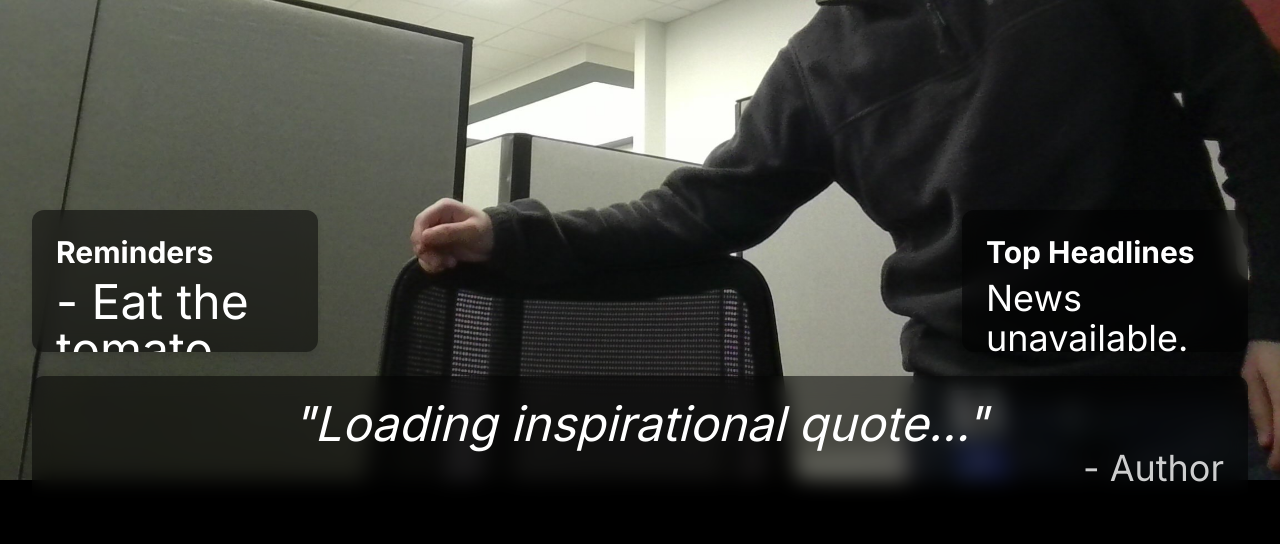
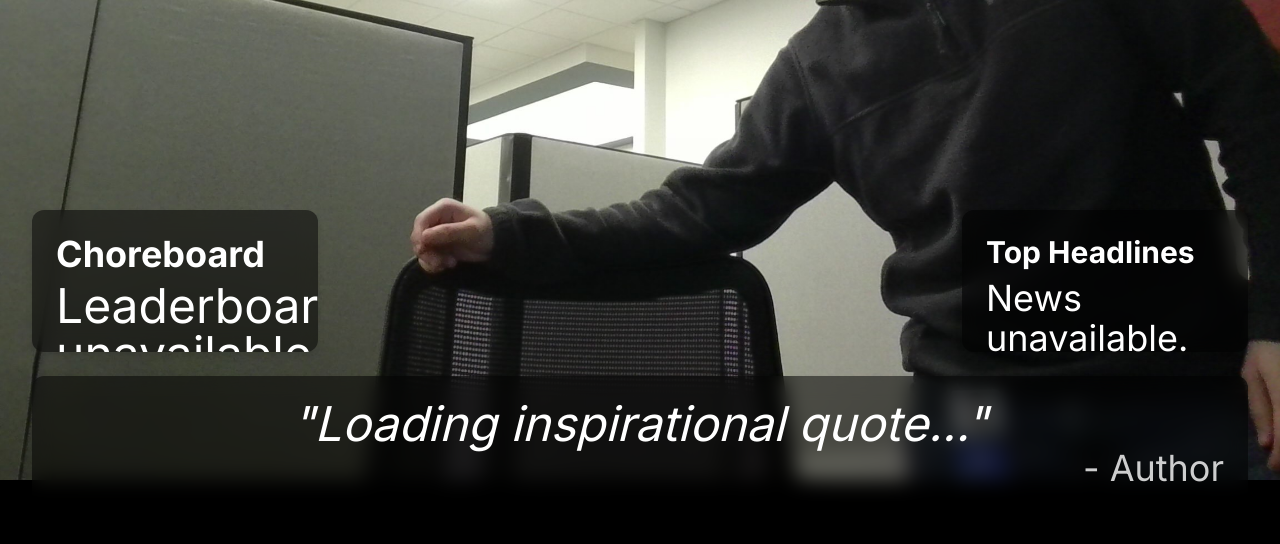
Before and after one commit to jacksakers/SmartFrame, a Flask app: page / in a window 1280 px wide; the page is wider, and only the part inside the window is pictured. Shown: the part 320-864 px from the top of that part. Run offline with Flask 3, Linux system fonts and the light colour scheme; some libraries are stand-ins or nearby versions.

Commit message:
added choreboard leaderboard

```diff
--- a/static/js/index.js
+++ b/static/js/index.js
@@ -18,7 +18,10 @@
         weather: 30 * 60 * 1000, // 30 minutes
         news: 60 * 60 * 1000, // 1 hour
         quote: 4 * 60 * 60 * 1000, // 4 hours
-        reminders: 5 * 60 * 1000 // 5 minutes
+        leaderboard: 2 * 60 * 1000 // 2 minutes
+    },
+    choreboard: {
+        apiUrl: "http://localhost:5001" // Update this to your Choreboard server IP and port
     },
     nasaApiKey: "EfFCqu9MJbGr7crV61dQ49Uo1jejD1M2kyERixTz" // Replace with your NASA API key or use "DEMO_KEY" for testing
 };
@@ -35,6 +38,7 @@
 const quoteTextEl = document.getElementById('quote-text');
 const quoteAuthorEl = document.getElementById('quote-author');
 const remindersListEl = document.getElementById('reminders-list');
+const leaderboardListEl = document.getElementById('leaderboard-list');
 const specialContentOverlayEl = document.getElementById('special-content-overlay');
 const specialContentEl = document.getElementById('special-content');
 
@@ -268,18 +272,59 @@
     }
 }
 
-async function updateReminders() {
+async function updateLeaderboard() {
     try {
-        const response = await fetch('/api/reminders');
-        const reminders = await response.json();
-        if (reminders.length > 0) {
-            remindersListEl.innerHTML = reminders.map(r => `<li>- ${r}</li>`).join('');
+        const response = await fetch(`${CONFIG.choreboard.apiUrl}/api/state`);
+        const data = await response.json();
+
+        // Calculate scores for each user
+        const scores = calculateChoreboardScores(data);
+
+        if (scores.length > 0) {
+            // Sort by total points descending
+            scores.sort((a, b) => b.totalPoints - a.totalPoints);
+
+            leaderboardListEl.innerHTML = scores.map((score, index) => {
+                const position = index + 1;
+                const medal = position === 1 ? '🏆' : position === 2 ? '🥈' : position === 3 ? '🥉' : `${position}.`;
+                return `<div class="flex justify-between items-center">
+                    <span>${medal} ${score.userName}</span>
+                    <span class="font-bold">${score.totalPoints} pts</span>
+                </div>`;
+            }).join('');
         } else {
-            remindersListEl.innerHTML = `<li>No reminders yet.</li>`;
+            leaderboardListEl.innerHTML = `<div>No scores yet.</div>`;
         }
     } catch (error) {
-        console.error("Failed to fetch reminders:", error);
+        console.error("Failed to fetch leaderboard:", error);
+        leaderboardListEl.innerHTML = `<div>Leaderboard unavailable</div>`;
     }
+}
+
+function calculateChoreboardScores(data) {
+    const scores = [];
+
+    data.users.forEach(user => {
+        let totalPoints = 0;
+
+        // Calculate points from completed log
+        data.currentWeek.completedLog.forEach(log => {
+            if (log.userId === user.id) {
+                const chore = data.masterChores.find(c => c.id === log.choreId);
+                if (chore) {
+                    totalPoints += chore.points;
+                }
+            }
+        });
+
+        scores.push({
+            userId: user.id,
+            userName: user.name,
+            totalPoints: totalPoints
+        });
+    });
+
+    return scores;
 }
 
 
@@ -290,7 +335,7 @@
     updateWeather();
     updateNews();
     updateQuote();
-    updateReminders();
+    updateLeaderboard();
     fetchAndStartSlideshow();
 
     // Set intervals for periodic updates
@@ -298,7 +343,7 @@
     setInterval(updateWeather, CONFIG.updates.weather);
     setInterval(updateNews, CONFIG.updates.news);
     setInterval(updateQuote, CONFIG.updates.quote);
-    setInterval(updateReminders, CONFIG.updates.reminders);
+    setInterval(updateLeaderboard, CONFIG.updates.leaderboard);
 }
 
 // Start the application
--- a/templates/index.html
+++ b/templates/index.html
@@ -56,10 +56,10 @@
         <!-- Empty Cell for spacing -->
         <div class="col-span-4 row-span-2"></div>
 
-        <!-- Reminders & News Widgets -->
+        <!-- Choreboard Leaderboard & News Widgets -->
         <div class="col-span-1 row-span-1 widget overflow-hidden">
-             <h2 class="text-3xl font-bold mb-2">Reminders</h2>
-             <ul id="reminders-list" class="text-5xl space-y-2"><li>Loading...</li></ul>
+             <h2 class="text-4xl font-bold mb-2">Choreboard</h2>
+             <div id="leaderboard-list" class="text-5xl space-y-2">Loading...</div>
         </div>
 
         <!-- Empty Cell for spacing -->
```
